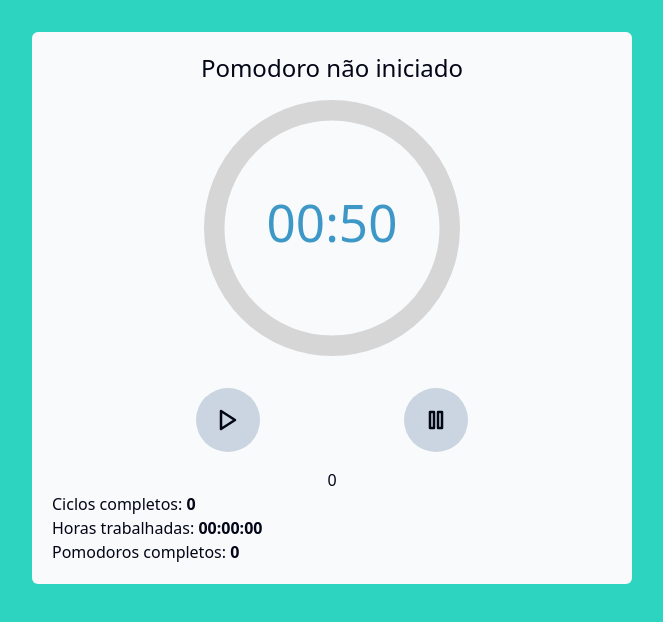
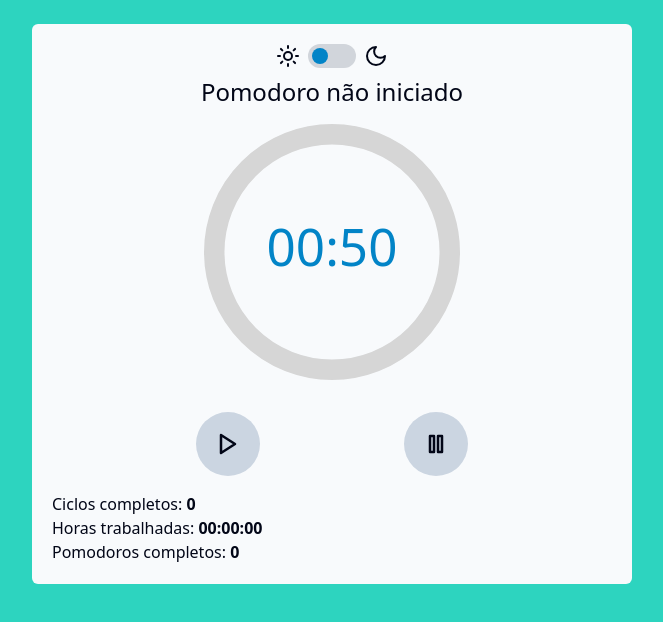
Before and after one commit to gabrielsantos7/Pomodoro-App, a React (Vite) app: page / in a window 1280 px wide. Shown: the top 622 px of the page, without its empty margins (308-971 px from the left). Built offline with nearby package versions, Linux system fonts and the light colour scheme.

Commit message:
✨ feat: Create theme toggler

```diff
--- a/src/components/pomodoro-timer.tsx
+++ b/src/components/pomodoro-timer.tsx
@@ -1,6 +1,7 @@
 import { useEffect, useState, useCallback } from 'react';
 
-import { EmptyOrDoubleZero, PomodoroTimerProps } from '../models';
+import { PomodoroTimerProps } from '../models';
+import { EmptyOrDoubleZero } from '../types';
 import { useInterval } from '../hooks/useInterval';
 
 import bellStart from '../sounds/bell-start.mp3';
@@ -10,6 +11,7 @@ import { TimerCard } from './timer';
 
 import { secondsToTime } from '../utils/seconds-to-time';
 import { Pause, Play, TimerOff, Timer, History } from 'lucide-react';
+import { ThemeToggler } from './theme-toggler';
 
 const bodyClassList = document.body.classList;
 
@@ -65,6 +67,7 @@ export function PomodoroTimer(props: PomodoroTimerProps) {
     timeCounting ? 1000 : null
   );
 
+  // TODO: Change to a gradient
   useEffect(() => {
     if (working) {
       bodyClassList.remove('bg-teal-400');
@@ -99,7 +102,8 @@ export function PomodoroTimer(props: PomodoroTimerProps) {
   ]);
 
   return (
-    <div className="container bg-slate-50 dark:bg-slate-800 text-slate-950 dark:text-slate-50 mx-auto my-8 p-5 text-center max-w-150 rounded-md  shadow-container">
+    <div className="container bg-slate-50 dark:bg-slate-800 text-slate-950 dark:text-slate-50 mx-auto my-6 p-5 text-center max-w-150 rounded-md  shadow-container">
+      <ThemeToggler />
       <h3 className="text-2xl">
         {!working && !resting
           ? 'Pomodoro não iniciado'
@@ -141,7 +145,6 @@ export function PomodoroTimer(props: PomodoroTimerProps) {
           Pausado
         </span>
       )}
-      <p>{percentage}</p>
 
       <div className="text-left">
         <p className="">
@@ -150,7 +153,7 @@ export function PomodoroTimer(props: PomodoroTimerProps) {
         <p className="">
           Horas trabalhadas:{' '}
           <span className="font-bold">
-            {secondsToTime(fullWorkingTime, EmptyOrDoubleZero.DoubleZero)}
+            {secondsToTime(fullWorkingTime, '00:')}
           </span>
         </p>
         <p className="">
--- /dev/null
+++ b/src/components/theme-toggler.tsx
@@ -0,0 +1,43 @@
+import { Moon, Sun } from 'lucide-react';
+import { useEffect, useState } from 'react';
+
+const element = document.documentElement;
+
+export function ThemeToggler() {
+  const [checked, setChecked] = useState(false);
+  const [theme, setTheme] = useState(localStorage.getItem('theme') || 'light');
+
+  const handleClick = () => {
+    setChecked((prev) => !prev);
+    setTheme(theme === 'dark' ? 'light' : 'dark');
+  };
+
+  useEffect(() => {
+    localStorage.setItem('theme', theme);
+    element.classList.remove(theme === 'light' ? 'dark' : 'light');
+    element.classList.add(theme);
+
+    setChecked(theme === 'dark')
+  }, [setChecked, theme]);
+  return (
+    <div className="flex justify-center items-center gap-2 pb-2">
+      <Sun />
+      <button
+        className="w-12 h-6 rounded-full p-1 bg-gray-300 dark:bg-slate-700 relative
+        transition-colors
+        duration-500
+        ease-in
+      "
+        onClick={handleClick}
+      >
+        <div
+          className={`${checked ? 'ml-6' : 'ml-0'} rounded-full size-4 bg-sky-600 dark:bg-rose-500 relative pointer-events-none
+        transition-all
+        duration-300
+        ease-out`}
+        />
+      </button>
+      <Moon />
+    </div>
+  );
+}
--- a/src/components/timer.tsx
+++ b/src/components/timer.tsx
@@ -1,21 +1,28 @@
-import { CircularProgressbar, buildStyles  } from 'react-circular-progressbar';
+import { useState } from 'react';
+import { CircularProgressbar, buildStyles } from 'react-circular-progressbar';
 
 import { TimerProps } from '../models';
 import { secondsToTime } from '../utils/seconds-to-time';
 
+// TODO: Correct colors on theme change
 export function TimerCard(props: TimerProps) {
+  const [theme, setTheme] = useState(localStorage.getItem('theme') || 'light');
+
   return (
     <div className="max-w-64 mx-auto my-4">
-      <CircularProgressbar value={props.percentage} text={secondsToTime(props.mainTime)} styles={buildStyles({
+      <CircularProgressbar
+        value={props.percentage}
+        text={secondsToTime(props.mainTime)}
+        styles={buildStyles({
+          // Text size
+          textSize: '20px',
 
-    // Text size
-    textSize: '20px',
-
-    // Colors
-    pathColor: '#3e98c7',
-    textColor: '#3e98c7',
-    trailColor: '#d6d6d6',
-  })} />
+          // Colors
+          pathColor: theme === 'light' ? '#0284c7' : '#f43f5e',
+          textColor: theme === 'light' ? '#0284c7' : '#f43f5e',
+          trailColor: theme === 'light' ? '#d6d6d6' : '#334155'
+        })}
+      />
     </div>
   );
 }
--- a/src/models.ts
+++ b/src/models.ts
@@ -1,3 +1,5 @@
+import { ReactNode } from "react";
+
 export interface PomodoroTimerProps {
   pomodoroTime: number;
   shortRestTime: number;
@@ -15,8 +17,3 @@ export interface TimerProps {
   mainTime: number;
   percentage: number;
 }
-
-export enum EmptyOrDoubleZero {
-  Empty = '',
-  DoubleZero = '00:',
-}
--- /dev/null
+++ b/src/types.ts
@@ -0,0 +1 @@
+export type EmptyOrDoubleZero = '' | '00:'
--- a/src/utils/seconds-to-time.ts
+++ b/src/utils/seconds-to-time.ts
@@ -1,8 +1,8 @@
-import { EmptyOrDoubleZero } from '../models';
+import { EmptyOrDoubleZero } from '../types';
 
 export function secondsToTime(
   seconds: number,
-  startsWith: EmptyOrDoubleZero = EmptyOrDoubleZero.Empty
+  startsWith: EmptyOrDoubleZero = ''
 ): string {
   const hours = Math.floor(seconds / 3600);
   const minutes = Math.floor((seconds % 3600) / 60);
```
